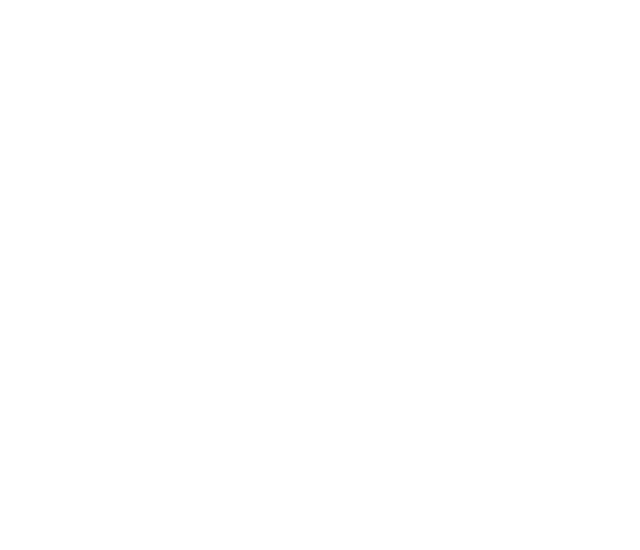
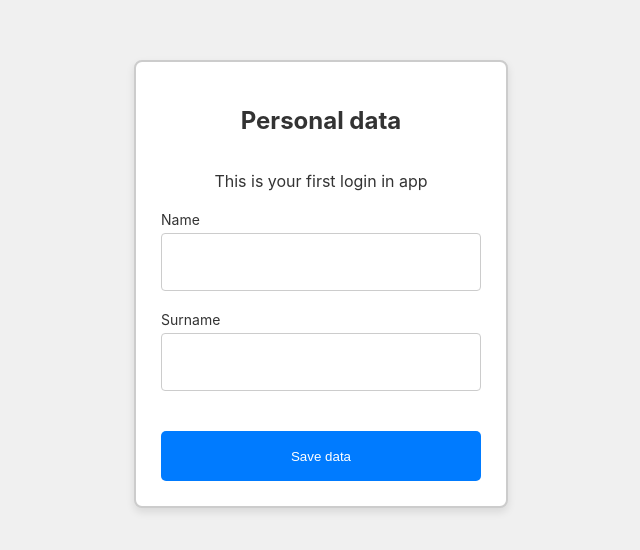
Before and after one commit to kozolejure/SIPA_2024, a React (Create React App) app in the folder garant-app-frontend/: page /first-login in a window 1280 px wide. Before the commit this address had no page. Shown: the part 116-666 px from the top of the page, without its empty margins (319-959 px from the left). Built offline with nearby package versions, Linux system fonts and the light colour scheme.

Commit message:
feat: add first time login screen

```diff
--- a/garant-app-frontend/src/App.js
+++ b/garant-app-frontend/src/App.js
@@ -13,6 +13,7 @@
 import HomeScreen from "./components/Home/index.tsx";
 
 import "./App.css";
+import FirstLogin from "./components/Auth/FirstLogin/index.jsx";
 
 const App = () => {
   return (
@@ -20,6 +21,7 @@
       <Routes>
         <Route path="/login" element={<Login />} />
         <Route path="/registration" element={<Registration />} />
+        <Route path="/first-login" element={<FirstLogin />} />
         <Route path="/" element={<HomeScreen />} />
       </Routes>
     </Router>
--- /dev/null
+++ b/garant-app-frontend/src/components/Auth/FirstLogin/index.jsx
@@ -0,0 +1,93 @@
+import React, { useState } from 'react';
+import styles from '../styles.module.css';
+import { useNavigate } from 'react-router-dom';
+
+import axios from 'axios';
+import { jwtDecode } from 'jwt-decode';
+import ClipLoader from "react-spinners/ClipLoader";
+
+import NotificationPortal from '../../NotificationPortal.js'
+import useNotification from "../../../hooks/useNotification.js";
+import { getTokens } from '../../../utils/tokensIndexedDB.js';
+
+function FirstLogin() {
+    const [loading, setLoading] = useState(false);
+    const [firstName, setFirstName] = useState('');
+    const [lastName, setLastName] = useState('');
+
+    const notify = useNotification();
+    const navigate = useNavigate();
+
+    const handleSubmit = async (event) => {
+        event.preventDefault();
+        setLoading(true);
+
+        try {
+            console.log('Save data with', firstName, lastName);
+
+            const tokens = await getTokens();
+
+            var userDecodedJwt = jwtDecode(tokens.jwtToken);
+
+            const response = await axios.post('http://localhost:3002/users', {
+                _id: userDecodedJwt.id,
+                firstName: firstName,
+                lastName: lastName,
+                email: userDecodedJwt.email
+            }
+            );
+
+            console.log(response);
+
+            setLoading(false);
+
+            if (response.status === 201) {
+                notify('success', 'Data saved successfully!');
+                navigate('/');
+            } else {
+                notify('error', 'Data save failed!');
+            }
+        }
+        catch (error) {
+            setLoading(false);
+            console.error(error);
+            notify('error', 'Data save failed!');
+        }
+    };
+
+    return (
+        <div className={styles.container}>
+            <NotificationPortal />
+            <form onSubmit={handleSubmit} className={styles.form}>
+                <h2 className={styles.title}>Personal data</h2>
+                <p>This is your first login in app</p>
+                <div className={styles.inputGroup}>
+                    <label>Name</label>
+                    <input
+                        type="text"
+                        value={firstName}
+                        onChange={(e) => setFirstName(e.target.value)}
+                        required
+                    />
+                </div>
+                <div className={styles.inputGroup}>
+                    <label>Surname</label>
+                    <input
+                        type="text"
+                        value={lastName}
+                        onChange={(e) => setLastName(e.target.value)}
+                        required
+                    />
+                </div>
+
+                <br />
+
+                <button type="submit" className={styles.button}>
+                    {loading ? <ClipLoader color="#ffffff" loading={loading} /> : "Save data"}
+                </button>
+            </form>
+        </div>
+    );
+}
+
+export default FirstLogin;
--- a/garant-app-frontend/src/components/Auth/Login/index.jsx
+++ b/garant-app-frontend/src/components/Auth/Login/index.jsx
@@ -35,14 +35,41 @@
 
             setLoading(false);
 
-            console.log(response.data);
-            navigate('/');
+            // TODO: fix this to check if is first time login
+            const isFirstTimeLogin = await checkIfIsFirstTimeLogin(response.data.user.id);
+
+            console.log("isFirstTimeLogin: " + isFirstTimeLogin);
+
+            if (isFirstTimeLogin) {
+                navigate('/first-login');
+                return;
+            }
+            else {
+                console.log(response.data);
+                navigate('/');
+            }
         } catch (error) {
             setLoading(false);
             console.error(error);
             notify('error', 'Login failed!');
         }
     };
+
+    const checkIfIsFirstTimeLogin = async (userId) => {
+        try {
+            console.log("Checking if is first time login for user: " + userId)
+            const response = await axios.get('http://localhost:3002/users/' + userId);
+
+            if (response.status === 404) {
+                return true;
+            }
+            else if (response.status === 200) {
+                return false;
+            }
+        } catch (error) {
+            console.error(error);
+        }
+    }
 
     return (
         <div className={styles.container}>
--- a/garant-app-frontend/src/components/Auth/styles.module.css
+++ b/garant-app-frontend/src/components/Auth/styles.module.css
@@ -32,6 +32,12 @@
 
 label {
   text-align: left;
+}
+
+p{
+  text-align: center;
+  color: #333;
+  margin-bottom: 20px;
 }
 
 .inputGroup label {
```
Also changed, not shown: 1 other file (tests, documents, lock files or other folders).
